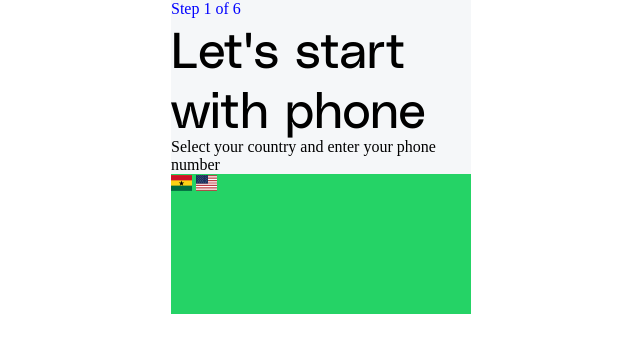
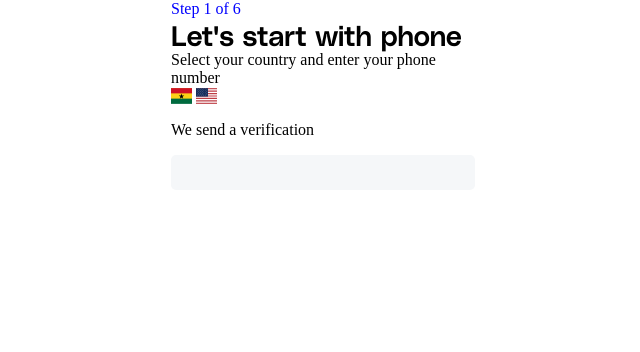
Before and after one commit to Rookid19/Web-Mobile-Signup-Form, a React (Create React App) app: page / in a window 1280 px wide. Shown: the top 352 px of the page, without its empty margins (319-959 px from the left). Built offline with nearby package versions, Linux system fonts and the light colour scheme.

Commit message:
custom text input

```diff
--- a/src/App.css
+++ b/src/App.css
@@ -3,6 +3,7 @@
   --cedet-grey: #5c5e62;
   --credet-light-grey: #f5f7f9;
   --credet-black: #020202;
+  --credet-white: #ffffff
 }
 .App {
   display: flex;
@@ -10,13 +11,20 @@
   height: 100%;
   margin: auto;
   width: 300px;
-  background-color: var(--credet-light-grey);
-  /* padding-inline: 30px; */
+  background-color: var(--credet-white);
+  padding-inline: 30px;
 }
 .step {
   color: blue;
 }
 .title {
-  font-size: 50px;
-  font-family: "polysans-regular";
+  font-size: 28px;
+  font-family: "polysans-medium";
 }
+.custom-input{
+  width: 300px;
+  height: 33px;
+  background-color: var(--credet-light-grey);
+  border: none;
+  border-radius: 5px;
+}
--- /dev/null
+++ b/src/components/CustomInput/CustomInput.jsx
@@ -0,0 +1,12 @@
+import React from 'react'
+
+function CustomInput() {
+  return (
+    <div>
+        <p>We send a verification</p>
+        <input className='custom-input' placeholder=''/>
+    </div>
+  )
+}
+
+export default CustomInput
--- a/src/components/Phone/Phone.css
+++ b/src/components/Phone/Phone.css
@@ -1,4 +1,3 @@
 .phone-container {
-  height: 140px;
-  background-color: var(--credet-green);
+
 }
--- a/src/components/Phone/Phone.jsx
+++ b/src/components/Phone/Phone.jsx
@@ -1,4 +1,5 @@
 import React from "react";
+import CustomInput from "../CustomInput/CustomInput";
 import "./Phone.css";
 import "/node_modules/flag-icons/css/flag-icons.min.css";
 
@@ -11,8 +12,9 @@ function Phone() {
         Select your country and enter your phone number
       </div>
       <div className="phone-container">
-      <span class="fi fi-gh"></span> <span class="fi fi-us"></span>
+        <span class="fi fi-gh"></span> <span class="fi fi-us"></span>
       </div>
+      <CustomInput />
     </div>
   );
 }
--- a/src/index.css
+++ b/src/index.css
@@ -1,10 +1,5 @@
 body {
   margin: 0;
-  /* font-family: -apple-system, BlinkMacSystemFont, 'Segoe UI', 'Roboto', 'Oxygen',
-    'Ubuntu', 'Cantarell', 'Fira Sans', 'Droid Sans', 'Helvetica Neue',
-    sans-serif;
-  -webkit-font-smoothing: antialiased;
-  -moz-osx-font-smoothing: grayscale; */
 }
 
 @font-face {
```
Also changed, not shown: src/components/CustomInput/CustomInput.css (added).
